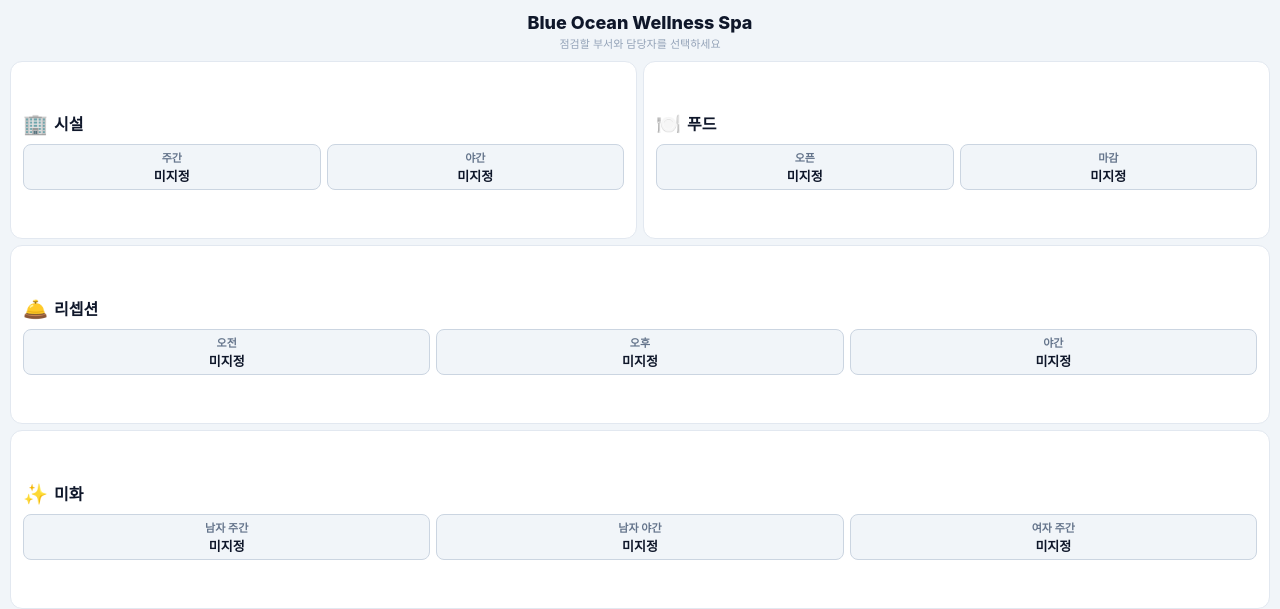
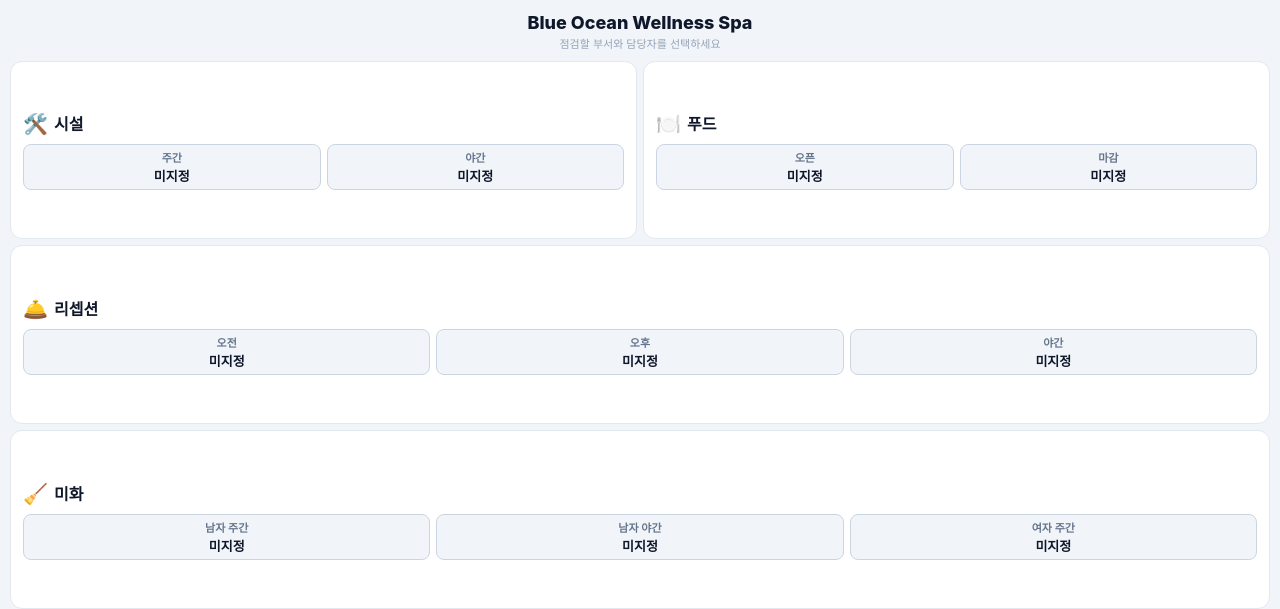
Before and after one commit to 2000BOH/spa-guard, a React (Vite) app: page / in a window 1280 px wide. Shown: the top 609 px of the page. Built offline with nearby package versions, Linux system fonts and the light colour scheme; a web font is replaced by a local one.

Commit message:
style: Update facilities and cleaning department icons

```diff
--- a/src/components/MainIndex.tsx
+++ b/src/components/MainIndex.tsx
@@ -7,9 +7,9 @@ interface MainIndexProps {
 }
 
 const DEPTS: Record<DepartmentId, { name: string; icon: string }> = {
-  facilities: { name: '시설', icon: '🏢' },
+  facilities: { name: '시설', icon: '🛠️' },
   reception: { name: '리셉션', icon: '🛎️' },
-  cleaning: { name: '미화', icon: '✨' },
+  cleaning: { name: '미화', icon: '🧹' },
   food: { name: '푸드', icon: '🍽️' },
   snack: { name: '스낵', icon: '☕' }
 };
```
